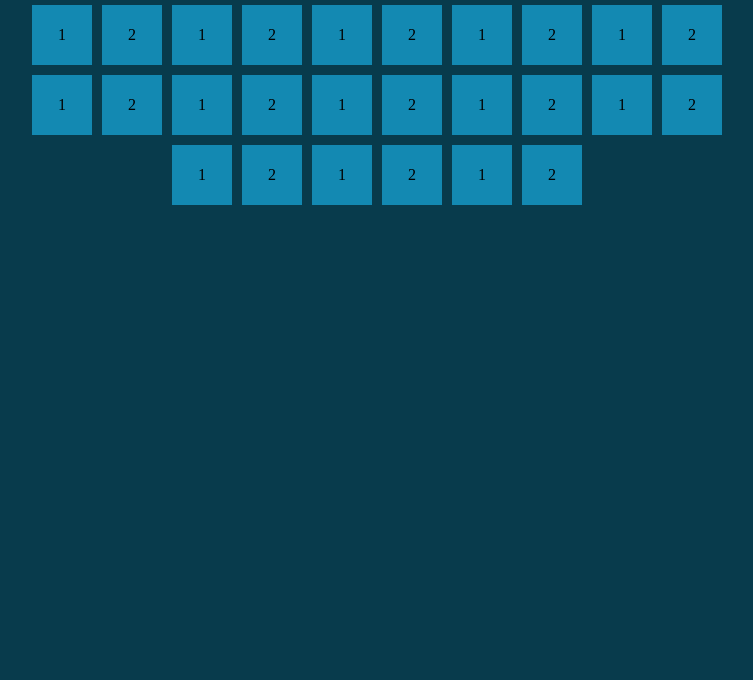
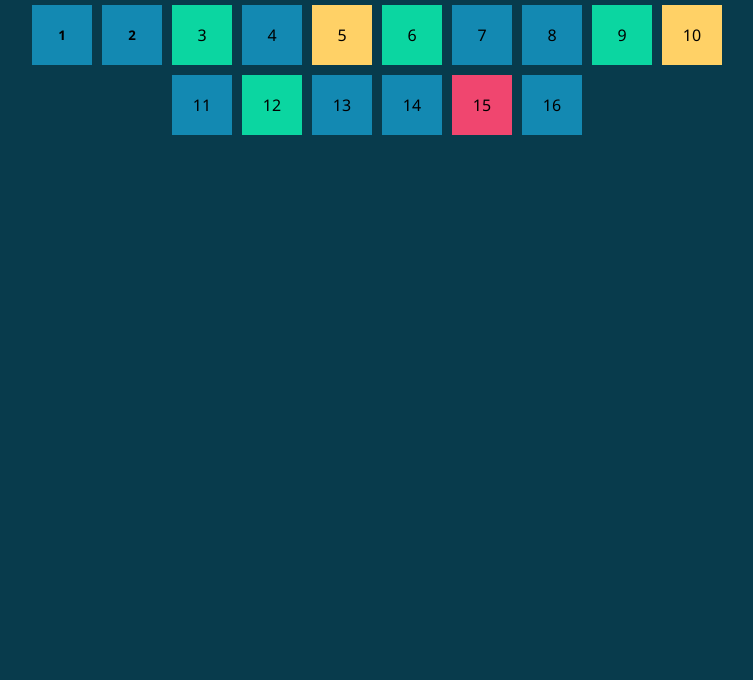
Before and after one commit to Leppo84/FizzBuzzDom, a plain HTML site: page index.html in a window 1280 px wide. Shown: the part 120-800 px from the top of the page, without its empty margins (263-1016 px from the left). Drawn offline with Linux system fonts and the light colour scheme.

Commit message:
Style improved

```diff
--- a/css/style.css
+++ b/css/style.css
@@ -6,6 +6,7 @@
 
 body {
     background-color: #083b4c;
+    font-family: 'Segoe UI', Tahoma, Geneva, Verdana, sans-serif;
 }
 
 header {
@@ -38,3 +39,15 @@ section.container {
     align-items: center;
     justify-content: center;
 }
+
+.square.fizz {
+    background-color: #0bd6a1;
+}
+
+.square.buzz {
+    background-color: #ffd166;
+}
+
+.square.fizz.buzz{
+    background-color: #f0466f;
+}
--- a/index.html
+++ b/index.html
@@ -8,92 +8,63 @@
     <!-- link al mio css -->
     <link rel="stylesheet" href="css/style.css">
 
-    <title>Fizz Boom!</title>
+    <title>FizzBuzz!</title>
 </head>
 <body>
     <header>
-        <h1>Fizz(Boom!)DOM</h1>
+        <h1>FizzBuzzDOM</h1>
     </header>
     <main>
         <section class="container">
             <div class="square">
-                <span>1</span>
+                <h5>1</h5>
             </div>
             <div class="square">
-                <span>2</span>
+                <h5>2</h5>
+            </div>
+            <div class="square fizz">
+                <span>3</span>
             </div>
             <div class="square">
-                <span>1</span>
+                <span>4</span>
+            </div>
+            <div class="square buzz">
+                <span>5</span>
+            </div>
+            <div class="square fizz">
+                <span>6</span>
             </div>
             <div class="square">
-                <span>2</span>
+                <span>7</span>
             </div>
             <div class="square">
-                <span>1</span>
+                <span>8</span>
+            </div>
+            <div class="square fizz">
+                <span>9</span>
+            </div>
+            <div class="square buzz">
+                <span>10</span>
             </div>
             <div class="square">
-                <span>2</span>
+                <span>11</span>
+            </div>
+            <div class="square fizz">
+                <span>12</span>
             </div>
             <div class="square">
-                <span>1</span>
+                <span>13</span>
             </div>
             <div class="square">
-                <span>2</span>
+                <span>14</span>
+            </div>
+            <div class="square fizz buzz">
+                <span>15</span>
             </div>
             <div class="square">
-                <span>1</span>
+                <span>16</span>
             </div>
-            <div class="square">
-                <span>2</span>
-            </div>
-            <div class="square">
-                <span>1</span>
-            </div>
-            <div class="square">
-                <span>2</span>
-            </div>
-            <div class="square">
-                <span>1</span>
-            </div>
-            <div class="square">
-                <span>2</span>
-            </div>
-            <div class="square">
-                <span>1</span>
-            </div>
-            <div class="square">
-                <span>2</span>
-            </div>
-            <div class="square">
-                <span>1</span>
-            </div>
-            <div class="square">
-                <span>2</span>
-            </div>
-            <div class="square">
-                <span>1</span>
-            </div>
-            <div class="square">
-                <span>2</span>
-            </div>
-            <div class="square">
-                <span>1</span>
-            </div>
-            <div class="square">
-                <span>2</span>
-            </div>
-            <div class="square">
-                <span>1</span>
-            </div>
-            <div class="square">
-                <span>2</span>
-            </div>
-            <div class="square">
-                <span>1</span>
-            </div>
-            <div class="square">
-                <span>2</span>
-            </div>
+
 
 
         </section>
```
